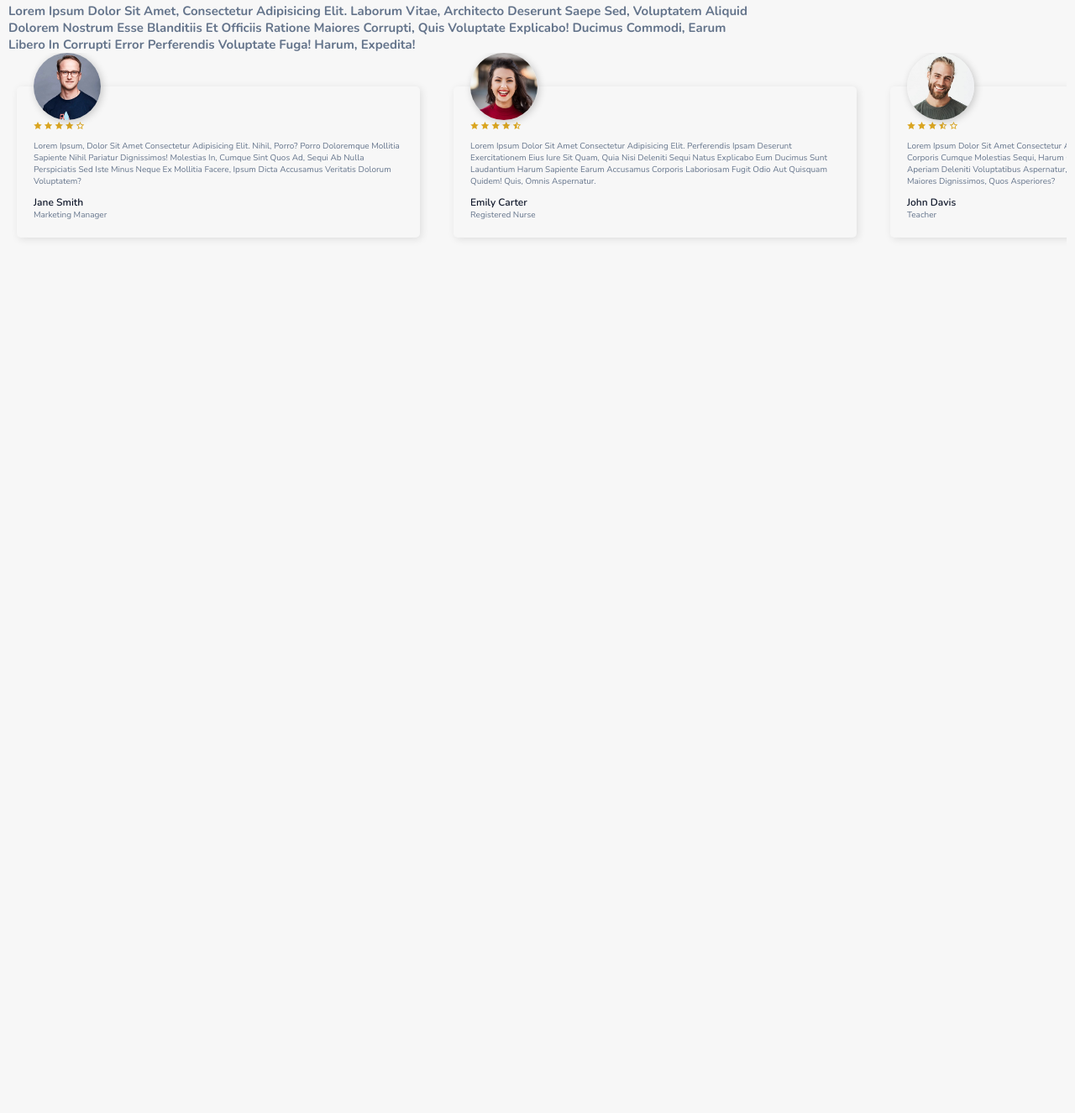
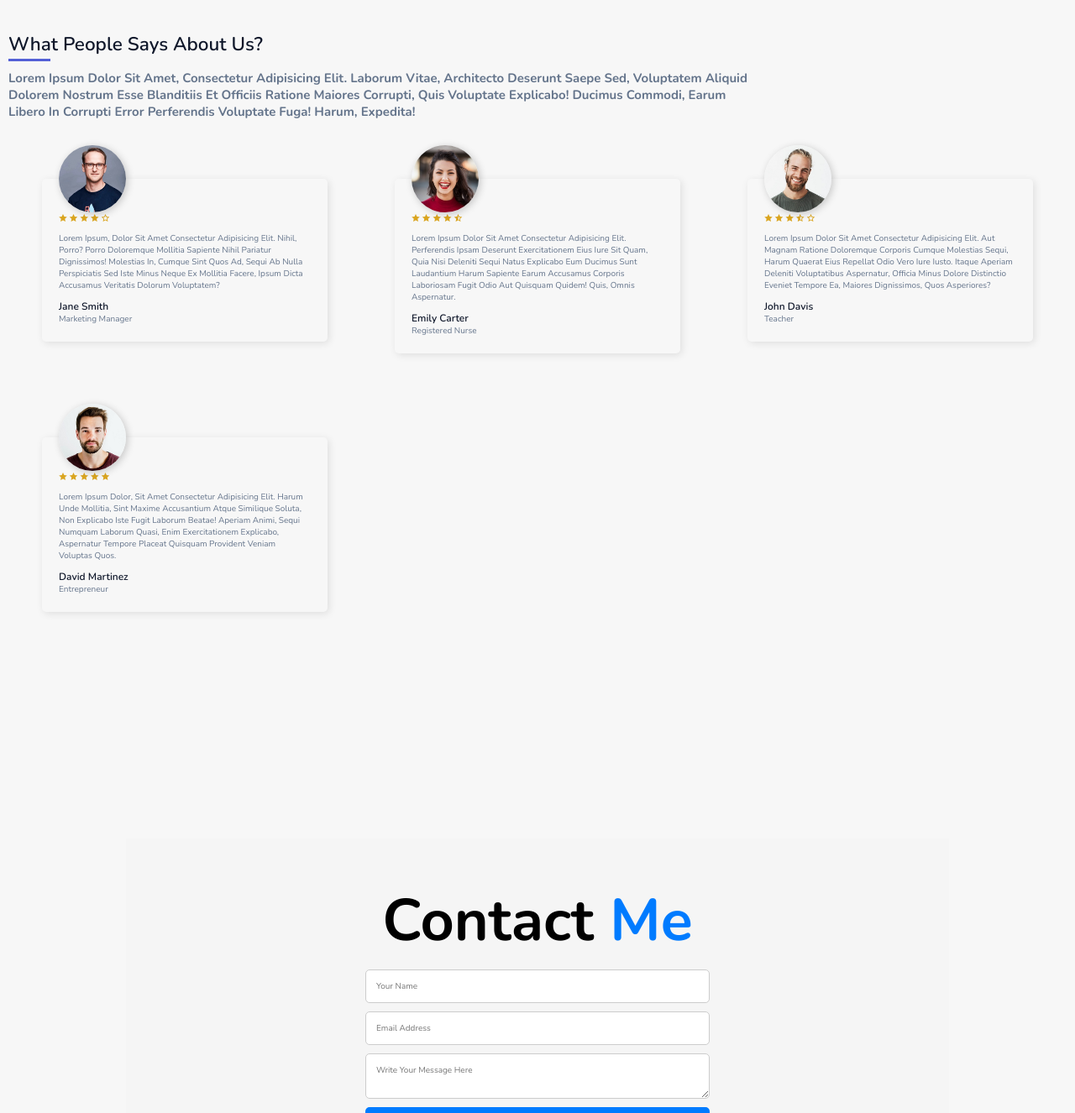
Before and after one commit to Aman-07-code/NBA_Store_website, a plain HTML site: page index.html in a window 1280 px wide. Shown: the part 1474-2800 px from the top of the page at 84% size. Before the commit the page ends 1847 px from the top, so only its background shows below. Drawn offline with nearby package versions, Linux system fonts and the light colour scheme.

Commit message:
25-10-2024

```diff
--- a/index.html
+++ b/index.html
@@ -24,7 +24,7 @@
             <a href="#home">home</a>
             <a href="#category">category</a>
             <a href="#review">review</a>
-            <a href="#order">order</a>
+            <a href="#contact">contact</a>
         </nav>
 
     </header>
@@ -184,6 +184,23 @@
         </div>
     </section>
     <!-- Review section end -->
+
+    <!-- contact section start -->
+     <section class="contact" id="contact">
+        <div class="center-text">
+        <h2>Contact <span>Me</span></h2>
+    </div>
+    <div class="contact-form">
+        <form name="contact-form" action="" method="POST">
+            <input type="text" name="name" placeholder="Your Name" required>
+            <input type="email" name="email" placeholder="Email Address" required>
+            <textarea name="message" placeholder="Write Your Message Here"  required></textarea>
+            <input type="submit" value="Send Message" class="send-btn">
+        </form>
+    </div>
+     </section>
+     <!-- contact section end -->
+
     <script src="https://cdn.jsdelivr.net/npm/swiper@11/swiper-bundle.min.js"></script>
     <script src="main.js"></script>
 </body>
--- a/main.js
+++ b/main.js
@@ -8,8 +8,8 @@ menu.onclick = () =>{
 
 }
 
-const swiper = new Swiper(".swiper", {
-  loop: true,
-  slidesPerView: "auto",
-  spaceBetween: 20,
-});
+// const swiper = new Swiper(".swiper", {
+//   loop: true,
+//   slidesPerView: "auto",
+//   spaceBetween: 20,
+// });
--- a/style.css
+++ b/style.css
@@ -162,7 +162,7 @@ header .navbar a:hover{
 .category{
     max-width: 1200px;
     margin: auto;
-    padding: 5rem 1rem;
+    padding: 9rem 1rem;
 }
 
 .section_header {
@@ -271,6 +271,11 @@ header .navbar a:hover{
   width: 100%;
 }
 
+.swiper-wrapper{
+  display: grid;
+  grid-template-columns: repeat(3, 1fr)
+}
+
 .swiper-slide {
   max-width: 500px;
   padding-inline: 1rem;
@@ -278,6 +283,7 @@ header .navbar a:hover{
 }
 
 .client_card {
+  margin: 30px;
   position: relative;
   padding-block: 4rem 2rem;
   padding-inline: 2rem;
@@ -316,3 +322,75 @@ header .navbar a:hover{
   margin-bottom: 1rem;
   color: goldenrod;
 }
+/* ---------------------------------------------------------------Review END------------------------------------------------------------ */
+
+/* ---------------------------------------------------------------Contact START------------------------------------------------------------ */
+/* Style for the contact section */
+.contact {
+  margin: 150px;
+  background-color: #f5f5f5;
+  padding: 50px 20px;
+  display: flex;
+  flex-direction: column;
+  align-items: center;
+  text-align: center;
+
+}
+
+/* Title styling */
+.center-text h2 {
+  font-size: 7rem;
+  margin-bottom: 1rem;
+}
+
+.center-text h2 span {
+  color: #007bff; /* Accent color */
+}
+
+/* Contact form styling */
+.contact-form form {
+  display: flex;
+  flex-direction: column;
+  gap: 1rem;
+  width: 410px;
+  /* width: 100%; */
+  transition: none;
+
+}
+
+.contact-form input[type="text"],
+.contact-form input[type="email"],
+.contact-form input[type="message"],
+.contact-form textarea {
+  max-width: 410px;
+  min-width: 410px;
+  /* min-height: 50px;  */
+  padding: 12px;
+  border: 1px solid #ccc;
+  border-radius: 5px;
+  font-size: 1rem;
+  transition: none;
+}
+
+.contact-form input[type="submit"] {
+  padding: 12px;
+  background-color: #007bff;
+  color: #fff;
+  border: none;
+  border-radius: 5px;
+  font-size: 1rem;
+  cursor: pointer;
+  transition: none;
+  /* transition: background-color 0.3s ease; */
+}
+
+.contact-form input[type="submit"]:hover {
+  background-color: #0056b3;
+}
+
+/* Responsive styling */
+/* @media (max-width: 600px) {
+  .contact-form form {
+      max-width: 100%;
+  }
+} */
```
